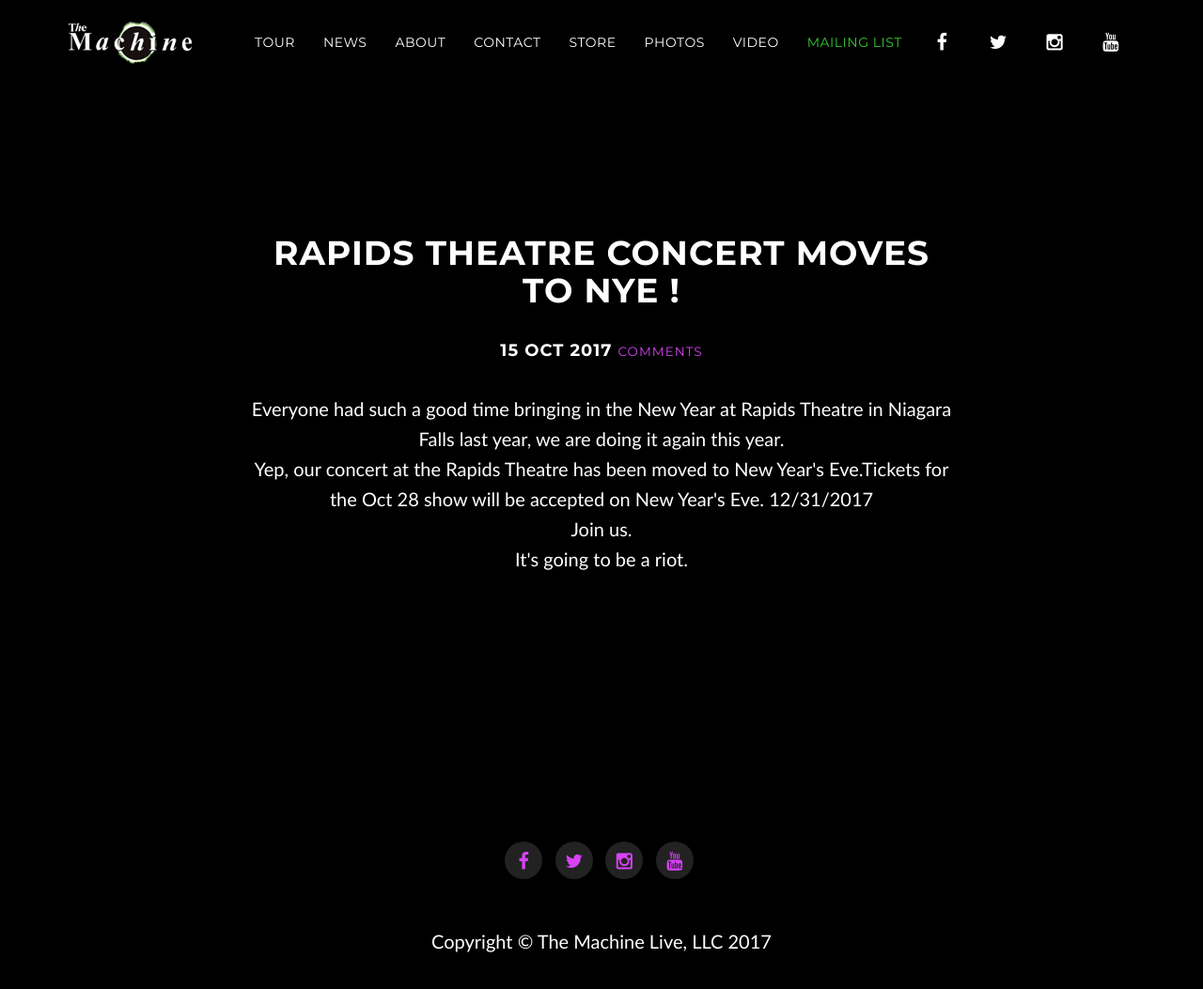
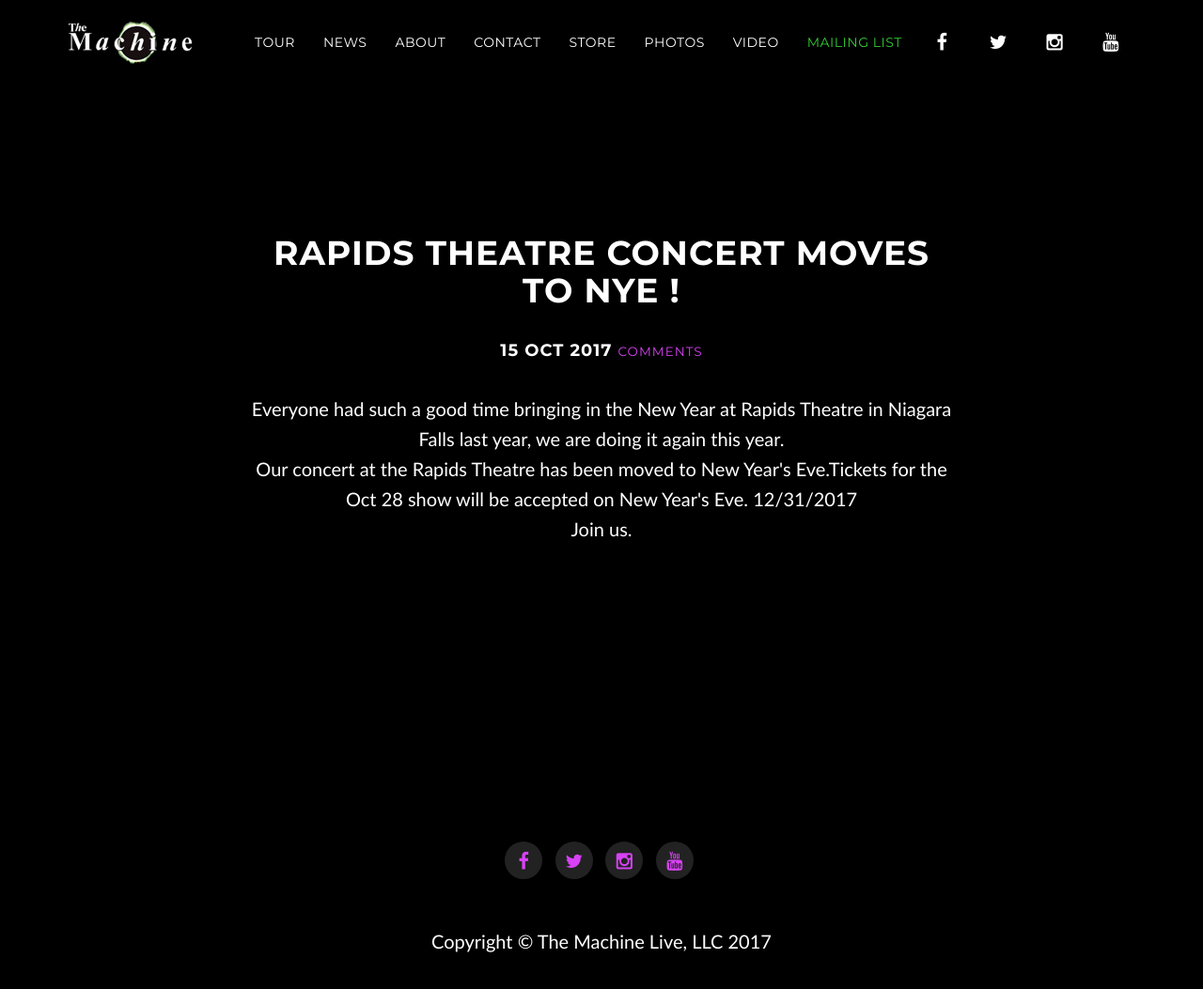
Before and after one commit to machineweb/machineweb.github.io, a Jekyll site: the page built from _posts/2017-10-15-.md, in a window 1280 px wide and 1260 px high. Shown: the top 1053 px of the window at 94% size. Built offline with Jekyll 4.4.1, drawn with Linux system fonts in a browser that asks for light colours; comment, search, counter and statistics services are not loaded.

Commit message:
Updated news item

```diff
--- a/_posts/2017-10-15-.md
+++ b/_posts/2017-10-15-.md
@@ -5,6 +5,6 @@ title: RAPIDS THEATRE CONCERT MOVES TO NYE !
 ---
 
 <p>Everyone had such a good time bringing in the New Year at Rapids Theatre in Niagara Falls last year, we&nbsp;are doing&nbsp;it again this year.<br />
-Yep, our&nbsp;concert at the&nbsp;Rapids Theatre&nbsp;has been&nbsp;moved to New Year's Eve.Tickets for the Oct 28 show&nbsp;will be accepted on New Year's Eve. 12/31/2017<br />
+Our&nbsp;concert at the&nbsp;Rapids Theatre&nbsp;has been&nbsp;moved to New Year's Eve.Tickets for the Oct 28 show&nbsp;will be accepted on New Year's Eve. 12/31/2017<br />
 Join us.<br />
-It's going to be a riot.</p>
+&nbsp;</p>
```
